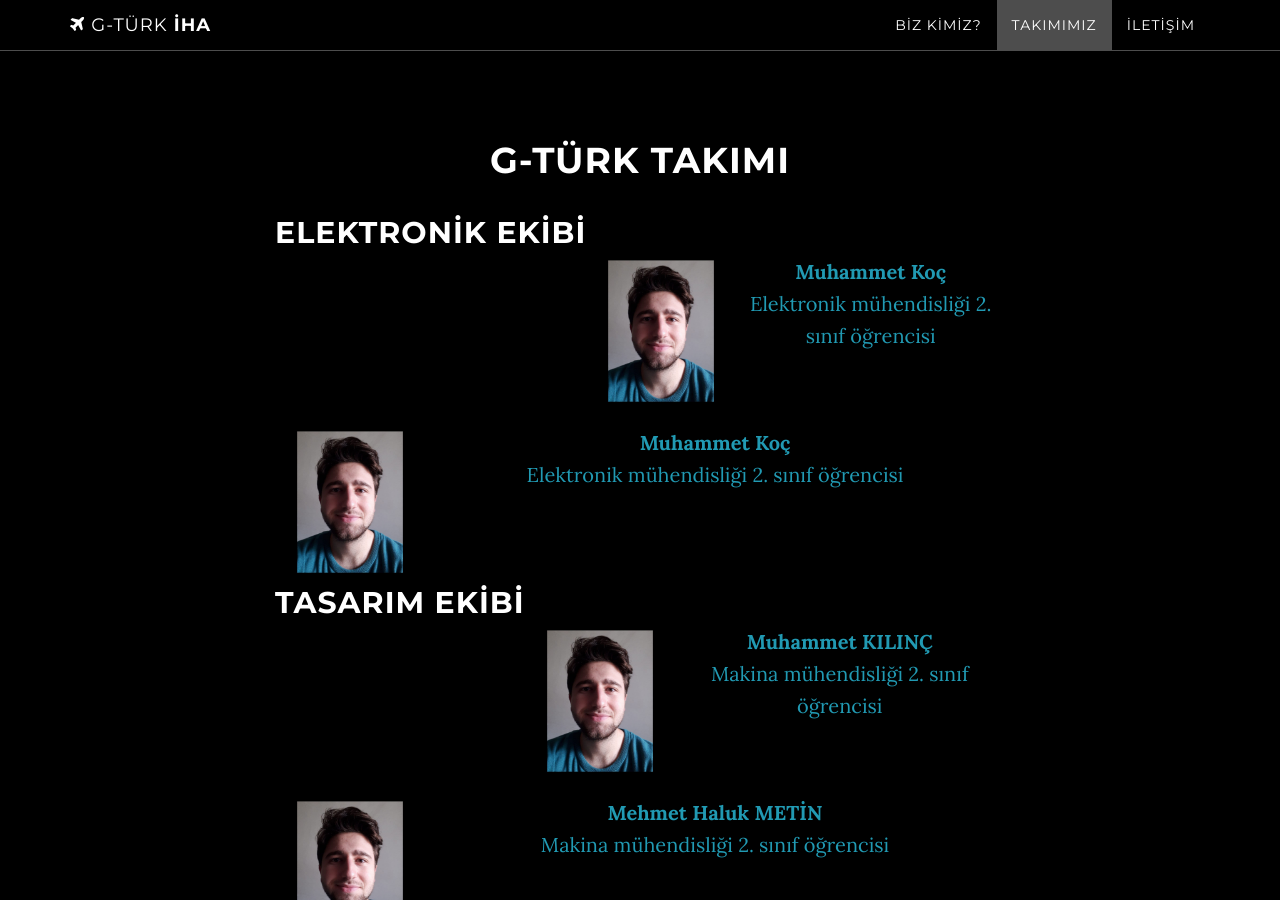
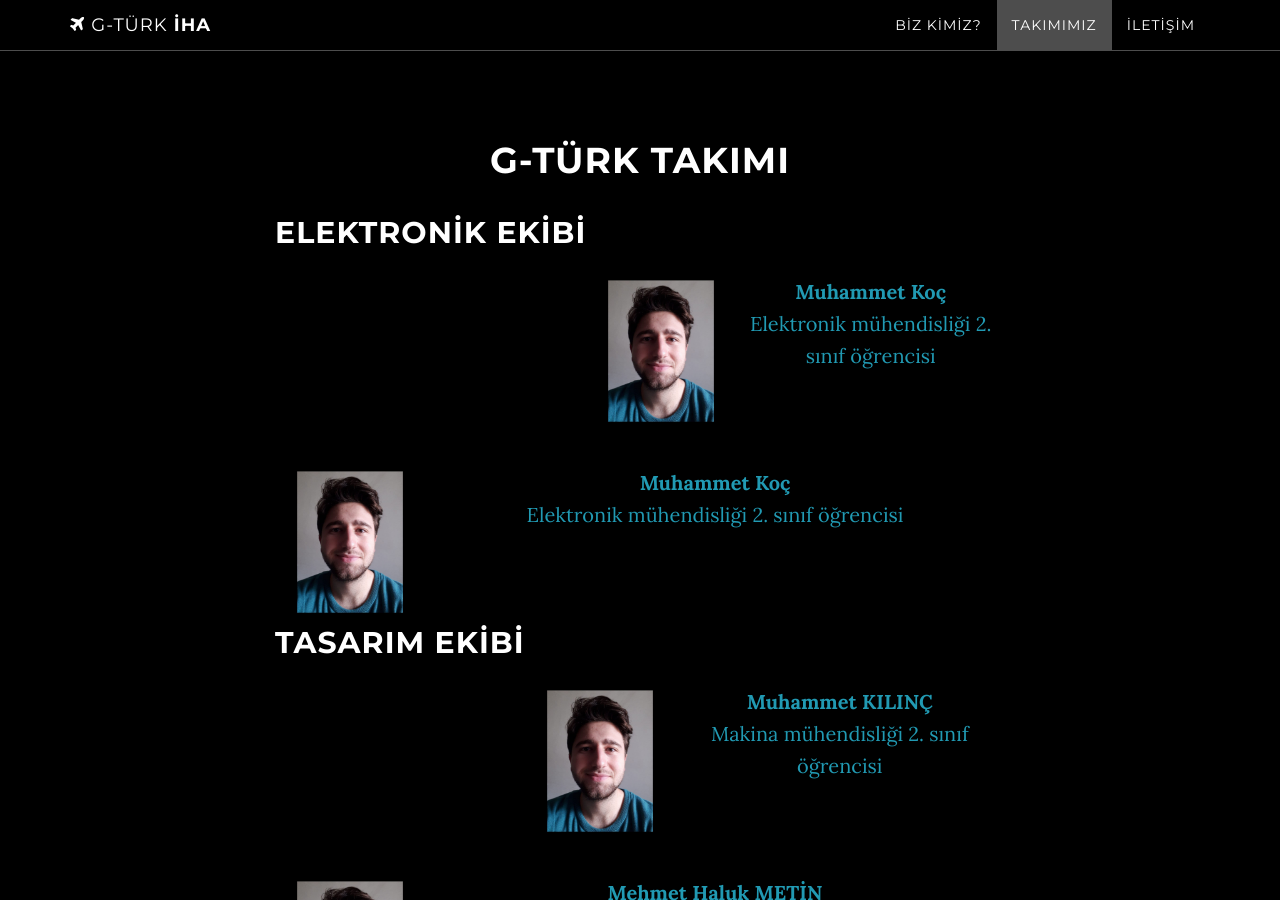
Before and after one commit to g-turk-iha/g-turk-iha, a Jekyll site: the page built from index.html, in a window 1280 px wide and 900 px high, scrolled down 1623 px. Built offline with Jekyll 4.4.1, drawn with Linux system fonts in a browser that asks for light colours.

Commit message:
Update team.html

```diff
--- a/_includes/team.html
+++ b/_includes/team.html
@@ -4,28 +4,28 @@
         <div class="container">
             <div class="col-lg-8 col-lg-offset-2">
                 <h1>G-TÜRK TAKIMI</h1>
-                <h2 style="float: left;">ELEKTRONİK EKİBİ</h2><br><br>
+                <h2 style="float: left;">ELEKTRONİK EKİBİ</h2><br><br><br>
                 <a href="{{ site.baseurl }}/img/author.png">
                     <img src="{{ site.baseurl }}/img/author.png" width="150px" height="150px" style="float: left;">
-                    <p><strong>Muhammet Koç</strong><br> Elektronik mühendisliği 2. sınıf öğrencisi</p><br><br>
+                    <p><strong>Muhammet Koç</strong><br> Elektronik mühendisliği 2. sınıf öğrencisi</p><br><br><br>
                 </a>
                 <a href="{{ site.baseurl }}/img/author.png">
                     <img src="{{ site.baseurl }}/img/author.png" width="150px" height="150px" style="float: left;">
                     <p><strong>Muhammet Koç</strong><br> Elektronik mühendisliği 2. sınıf öğrencisi</p><br><br><br>
                 </a>
-                <h2 style="float: left;">TASARIM EKİBİ</h2><br><br>
+                <h2 style="float: left;">TASARIM EKİBİ</h2><br><br><br>
                 <a href="{{ site.baseurl }}/img/author.png">
                     <img src="{{ site.baseurl }}/img/author.png" width="150px" height="150px" style="float: left;">
-                    <p><strong>Muhammet KILINÇ</strong><br> Makina mühendisliği 2. sınıf öğrencisi</p><br><br>
+                    <p><strong>Muhammet KILINÇ</strong><br> Makina mühendisliği 2. sınıf öğrencisi</p><br><br><br>
                 </a>
                 <a href="{{ site.baseurl }}/img/author.png">
                     <img src="{{ site.baseurl }}/img/author.png" width="150px" height="150px" style="float: left;">
                     <p><strong>Mehmet Haluk METİN</strong><br> Makina mühendisliği 2. sınıf öğrencisi</p><br><br><br>
                 </a>
-                <h2 style="float: left;">YAZILIM EKİBİ</h2><br><br>
+                <h2 style="float: left;">YAZILIM EKİBİ</h2><br><br><br>
                 <a href="{{ site.baseurl }}/img/author.png">
                     <img src="{{ site.baseurl }}/img/author.png" width="150px" height="150px" style="float: left;">
-                    <p><strong>Berkcan NARMOT</strong><br> Makina mühendisliği 2. sınıf öğrencisi</p><br><br>
+                    <p><strong>Berkcan NARMOT</strong><br> Makina mühendisliği 2. sınıf öğrencisi</p><br><br><br>
                 </a>
                 <a href="{{ site.baseurl }}/img/author.png">
                     <img src="{{ site.baseurl }}/img/author.png" width="150px" height="150px" style="float: left;">
```
